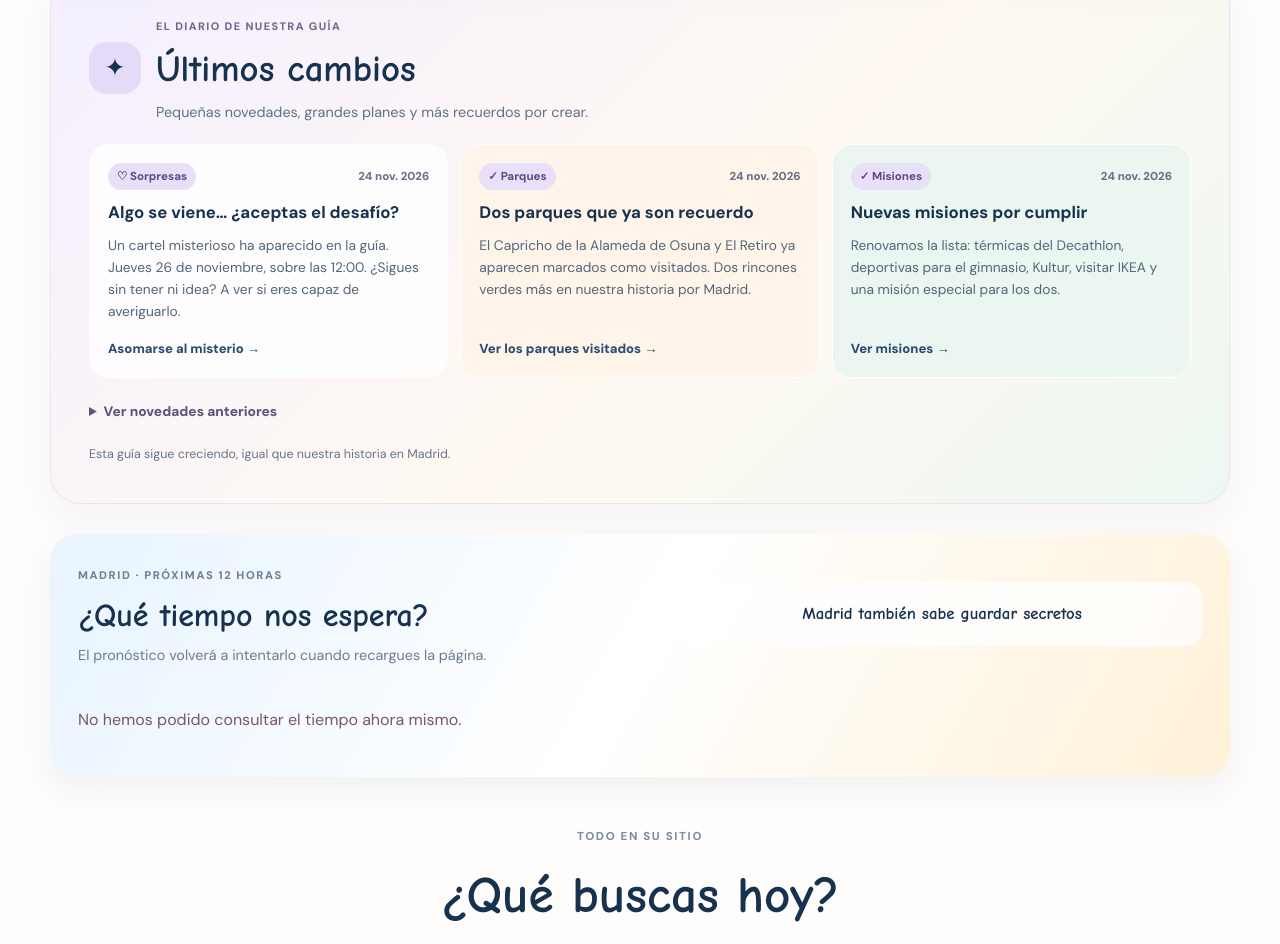
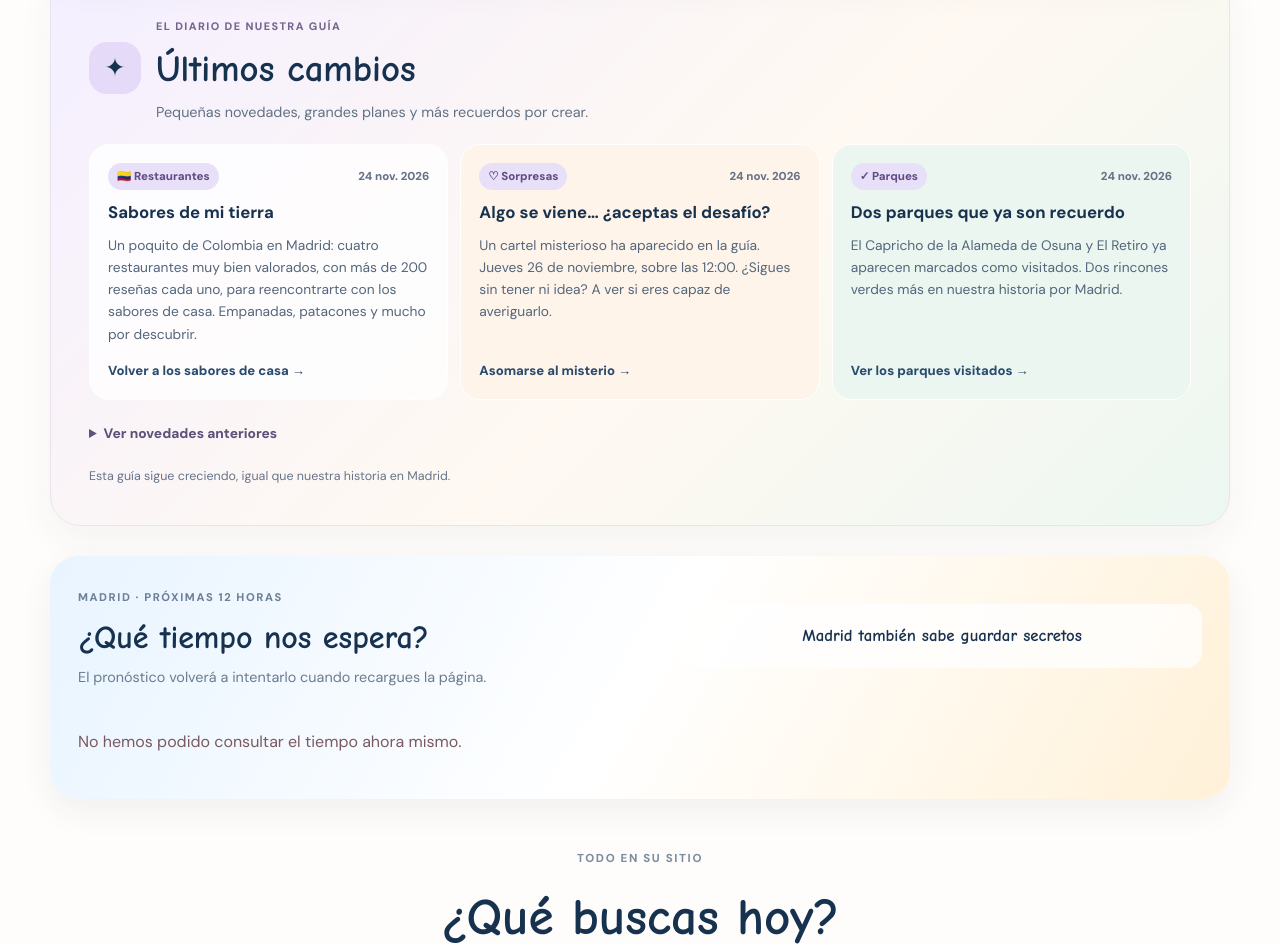
Before and after one commit to alejandrocolegiocuba-ctrl/guia-de-supervivencia, a plain HTML site: page index.html in a window 1280 px wide. Shown: the part 790-1734 px from the top of the page. Drawn offline with nearby package versions, Linux system fonts and the light colour scheme; no server answers.

Commit message:
Anuncia Sabores de mi tierra en novedades y conserva misiones en el historial

```diff
--- a/index.html
+++ b/index.html
@@ -730,11 +730,12 @@
         <section class="container guide-updates" id="ultimos-cambios" aria-labelledby="updatesTitle">
             <div class="updates-heading"><span class="updates-symbol" aria-hidden="true">✦</span><div><small>EL DIARIO DE NUESTRA GUÍA</small><h2 id="updatesTitle">Últimos cambios</h2><p>Pequeñas novedades, grandes planes y más recuerdos por crear.</p></div></div>
             <div class="updates-list" id="latestUpdates">
+<article class="update-entry"><div class="update-meta"><span class="update-kind">🇨🇴 Restaurantes</span><time datetime="2026-11-24">24 nov. 2026</time></div><h3>Sabores de mi tierra</h3><p>Un poquito de Colombia en Madrid: cuatro restaurantes muy bien valorados, con más de 200 reseñas cada uno, para reencontrarte con los sabores de casa. Empanadas, patacones y mucho por descubrir.</p><a href="restaurantes.html#sabores-de-mi-tierra">Volver a los sabores de casa →</a></article>
 <article class="update-entry"><div class="update-meta"><span class="update-kind">♡ Sorpresas</span><time datetime="2026-11-24">24 nov. 2026</time></div><h3>Algo se viene… ¿aceptas el desafío?</h3><p>Un cartel misterioso ha aparecido en la guía. Jueves 26 de noviembre, sobre las 12:00. ¿Sigues sin tener ni idea? A ver si eres capaz de averiguarlo.</p><a href="sorpresa.html">Asomarse al misterio →</a></article>
 <article class="update-entry"><div class="update-meta"><span class="update-kind">✓ Parques</span><time datetime="2026-11-24">24 nov. 2026</time></div><h3>Dos parques que ya son recuerdo</h3><p>El Capricho de la Alameda de Osuna y El Retiro ya aparecen marcados como visitados. Dos rincones verdes más en nuestra historia por Madrid.</p><a href="parques.html">Ver los parques visitados →</a></article>
-<article class="update-entry"><div class="update-meta"><span class="update-kind">✓ Misiones</span><time datetime="2026-11-24">24 nov. 2026</time></div><h3>Nuevas misiones por cumplir</h3><p>Renovamos la lista: térmicas del Decathlon, deportivas para el gimnasio, Kultur, visitar IKEA y una misión especial para los dos.</p><a href="misiones.html">Ver misiones →</a></article>
 </div>
             <details class="updates-archive"><summary>Ver novedades anteriores</summary><div class="updates-list">
+<article class="update-entry"><div class="update-meta"><span class="update-kind">✓ Misiones</span><time datetime="2026-11-24">24 nov. 2026</time></div><h3>Nuevas misiones por cumplir</h3><p>Renovamos la lista: térmicas del Decathlon, deportivas para el gimnasio, Kultur, visitar IKEA y una misión especial para los dos.</p><a href="misiones.html">Ver misiones →</a></article>
 <article class="update-entry"><div class="update-meta"><span class="update-kind">🐾 Gatitos</span><time datetime="2026-11-24">24 nov. 2026</time></div><h3>Un ratito con gatitos</h3><p>Cuatro refugios y espacios felinos para conocer, cuidar y ayudar a gatos rescatados: AiBa, ANAA, Polineko y La Gatoteca.</p><a href="planes.html#refugios-gatos">Descubrir los refugios →</a></article>
 <article class="update-entry"><div class="update-meta"><span class="update-kind">☕ Cafeterías</span><time datetime="2026-11-24">24 nov. 2026</time></div><h3>Nueve cafeterías por descubrir</h3><p>Nueva colección de cafeterías con enlaces al mapa y el vídeo original. Sumamos también Beitea a los ocho sitios iniciales.</p><a href="restaurantes.html#cafeterias">Descubrir cafeterías →</a></article>
 <article class="update-entry"><div class="update-meta"><span class="update-kind">✦ Planes</span><time datetime="2026-11-24">24 nov. 2026</time></div><h3>Más motivos para salir de casa</h3><p>Urederra, Patones, velas, moda italiana y el juego del mapa. Retiramos los farolillos y estrenamos una sección de Navidad con Torrejón, Getavoli y una recopilación de cinco ideas.</p><a href="planes.html">Ver los nuevos planes →</a></article>
```
